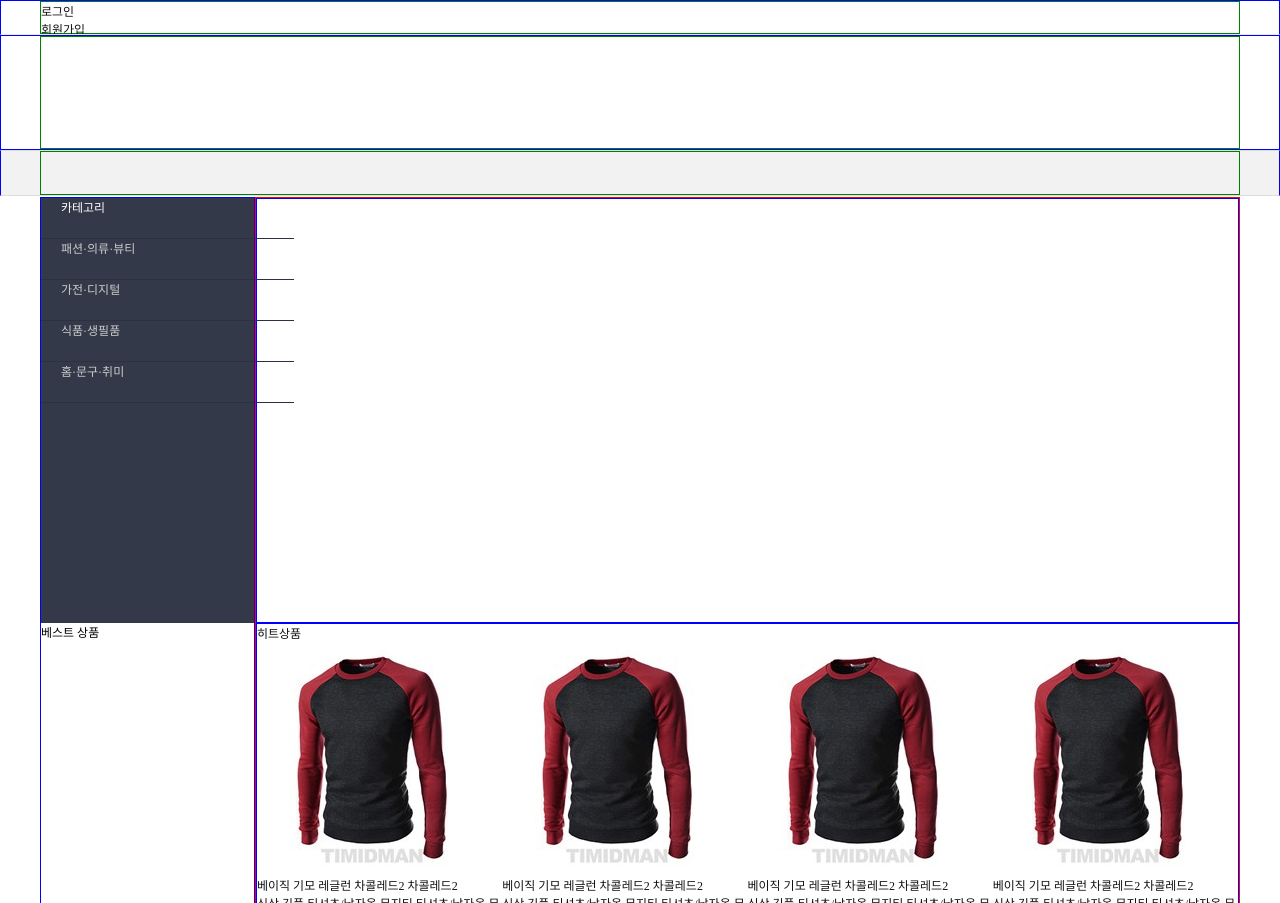
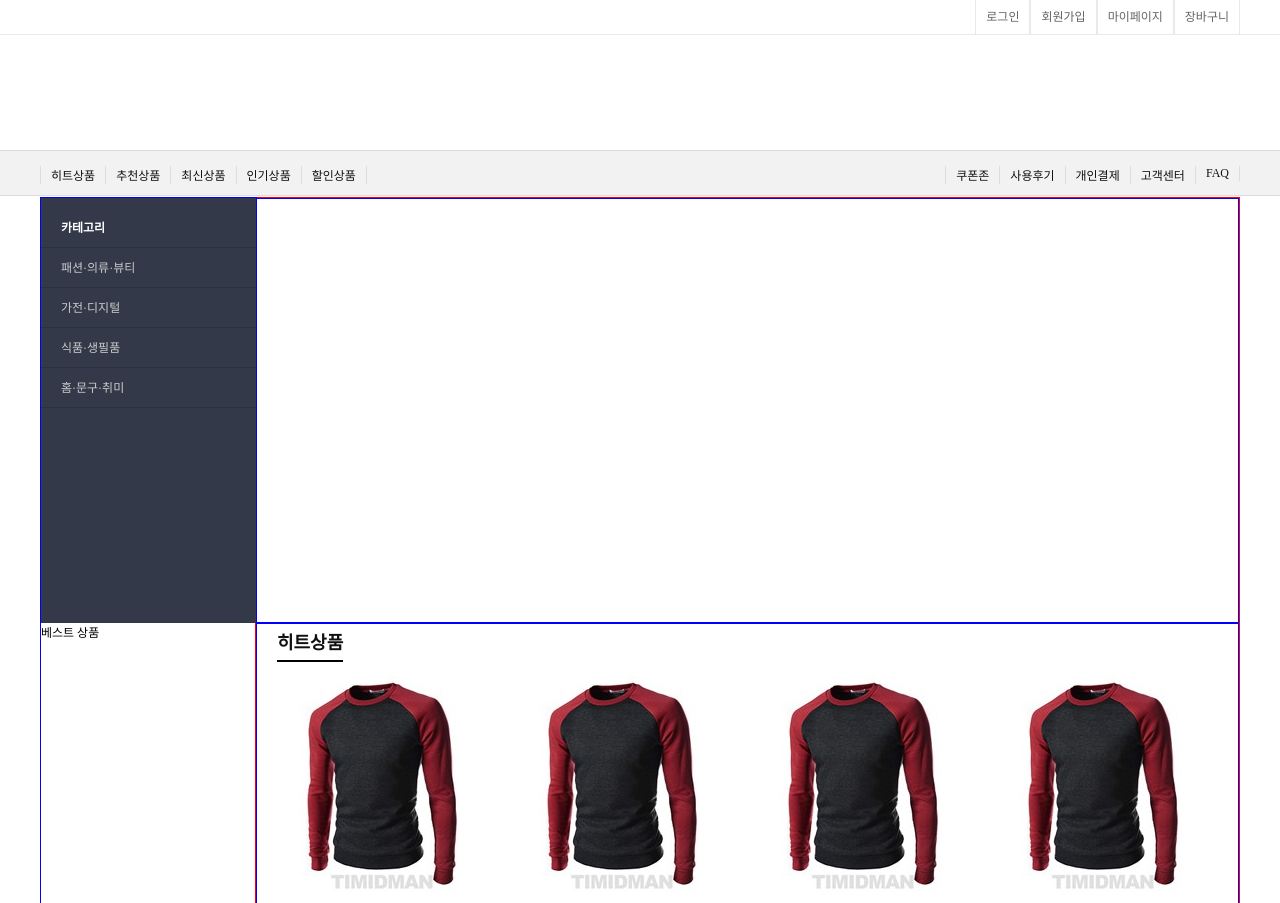
Before and after one commit to jongwoo1126/HTML, a plain HTML site: page Kmarket/index.html in a window 1280 px wide. Shown: the top 903 px of the page. Drawn offline with Linux system fonts and the light colour scheme.

Commit message:
2022/03/25 kmarket

```diff
--- a/Kmarket/index.html
+++ b/Kmarket/index.html
@@ -28,7 +28,6 @@
 
         header > div{
             width: 100%;
-            border: 1px solid blue;
             box-sizing: border-box;
         }
 
@@ -37,20 +36,27 @@
             border-bottom: 1px solid #e9e9e9;
             overflow: hidden;
         }
-        header > div:nth-child(1) > ul{}
-        header > div:nth-child(1) > ul > li{
+        header > div:nth-child(1) > div > div{
             float: right;
             height: 100%;
             border-left: 1px solid #e9e9e9;
         }
-        header > div:nth-child(1) > ul > li > a{
-            display: block;
+        header > div:nth-child(1) > div > div > a{
+            display: inline-block;
             padding: 0 10px;
+            line-height: 35px;
             color: #646464;
-            line-height: 35px;
-            border-bottom: 1px solid #e9e9e9;
         }
-        header > div:nth-child(1) > a{color: #646464;}
+
+        header > div:nth-child(1) > div > div > a:last-child{
+            border-right: 1px solid #e9e9e9;
+        }
+
+        header > div:nth-child(1) > div > div > a:hover{
+            color: #333;
+            border-bottom: 1px solid #444;
+        }
+
         header > div:nth-child(2){height: 115px;}
         header > div:nth-child(3){
             height: 46px;
@@ -60,14 +66,45 @@
             box-sizing: border-box;
         }
 
+        header > div:nth-child(3) > div{
+            overflow: hidden;
+            width: 1200px;
+            height: 100%;
+            padding: 15px 0;
+            margin: 0 auto;
+            box-sizing: border-box;
+        }
+
+        header > div:nth-child(3) > div > div{
+            line-height: 14px;
+            border-right: 1px solid #ddd;
+        }
+
+        header > div:nth-child(3) > div > div:first-child{
+            border-left: 1px solid #ddd;
+        }
+
+        header > div:nth-child(3) > div > div:nth-child(10){
+            border-left: 1px solid #ddd;
+        }
+
+        header > div:nth-child(3) > div > div.right{
+            float: right;
+        }
+        header > div:nth-child(3) > div > div.left{
+            float: left;
+        }
+
+        header > div:nth-child(3) > div > div > a{
+            padding: 0 10px;
+        }
+
         header > div > div{
             width: 1200px;
             height: 100%;
-            border: 1px solid green;
             box-sizing: border-box;
             margin: 0 auto;
         }
-
 
         /* 푸터 */
         footer{
@@ -94,21 +131,26 @@
             width: 215px;
             height: 100%;
             border: 1px solid blue;
-            box-sizing: border-box;
         }
 
         main > aside > ul{
-            width: 100%;
             height: 425px;
+            padding-top: 10px;
             background: #333949;
+            box-sizing: border-box;
         }
 
         main > aside > ul > li{
             width: 100%;
+            height: 40px;
             padding: 0 20px;
-            height: 40px;
+            line-height: 40px;
             border-bottom: 1px solid #2b313f;
             color: #fff;
+            font-weight: bold;
+            text-align: left;
+            font-size: 1em;
+            box-sizing: border-box;
         }
         main > aside > ul > li > a{
             color: #ccc;
@@ -125,8 +167,39 @@
         main > section > section{
             width: 100%;
             min-height: 700px;
+            padding: 10px;
             border: 1px solid blue;
             box-sizing: border-box;
+            overflow: hidden;
+        }
+
+        main > section > section > h1 > a{
+            font-weight: bold;
+            font-size: 1.5em;
+            font-family: 'Malgun Gothic', dotum, sans-serif;
+            margin: 10px;
+            padding: 0 0 7px;
+            border-bottom: 2px solid #000;
+            line-height: 1em;
+        }
+
+        main > section > section > article > a > h2{
+            font-family: 'Noto Sans KR', sans-serif;
+            font-size: 15px;
+            margin-top: 4px;
+            text-align: center;
+            text-overflow: ellipsis;
+            white-space: nowrap;
+            overflow: hidden;
+        }
+
+        main > section > section > article > a > p{
+            color: #222;
+            font-size: 12px;
+            line-height: 16px;
+            margin: 4px 0;
+            text-overflow: ellipsis;
+            white-space: nowrap;
             overflow: hidden;
         }
 
@@ -134,6 +207,13 @@
             float: left;
             width: 25%;
             min-height: 300px;
+        }
+
+        main > section > section > article > a{
+            width: 100%;
+            height: 100%;
+            padding: 10px;
+            box-sizing: border-box;
         }
 
         main > section > .slider{
@@ -149,27 +229,48 @@
         <header>
             <div>
                 <div>
-                    <ul>
-                        <li>
-                            <a href="#">로그인</a>
-                        </li>
-                        <li>
-                            <a href="#">회원가입</a>
-                        </li>
-                        <li>
-                            <a href="#">마이페이지</a>
-                        </li>
-                        <li>
-                            <a href="#">장바구니</a>
-                        </li>
-                    </ul>
+                    <div><a href="#">장바구니</a></div>
+                    <div><a href="#">마이페이지</a></div>
+                    <div><a href="#">회원가입</a></div>
+                    <div><a href="#">로그인</a></div>
                 </div>
             </div>
             <div>
                 <div></div>
             </div>
             <div>
-                <div></div>
+                <div>
+                    <div class="left">
+                        <a href="#">히트상품</a>
+                    </div>
+                    <div class="left">
+                        <a href="#">추천상품</a>
+                    </div>
+                    <div class="left">
+                        <a href="#">최신상품</a>
+                    </div>
+                    <div class="left">
+                        <a href="#">인기상품</a>
+                    </div>
+                    <div class="left">
+                        <a href="#">할인상품</a>
+                    </div>
+                    <div class="right">
+                        <a href="#">FAQ</a>
+                    </div>
+                    <div class="right">
+                        <a href="#">고객센터</a>
+                    </div>
+                    <div class="right">
+                        <a href="#">개인결제</a>
+                    </div>
+                    <div class="right">
+                        <a href="#">사용후기</a>
+                    </div>
+                    <div class="right">
+                        <a href="#">쿠폰존</a>
+                    </div>
+                </div>
             </div>
         </header>
         <main>
```
